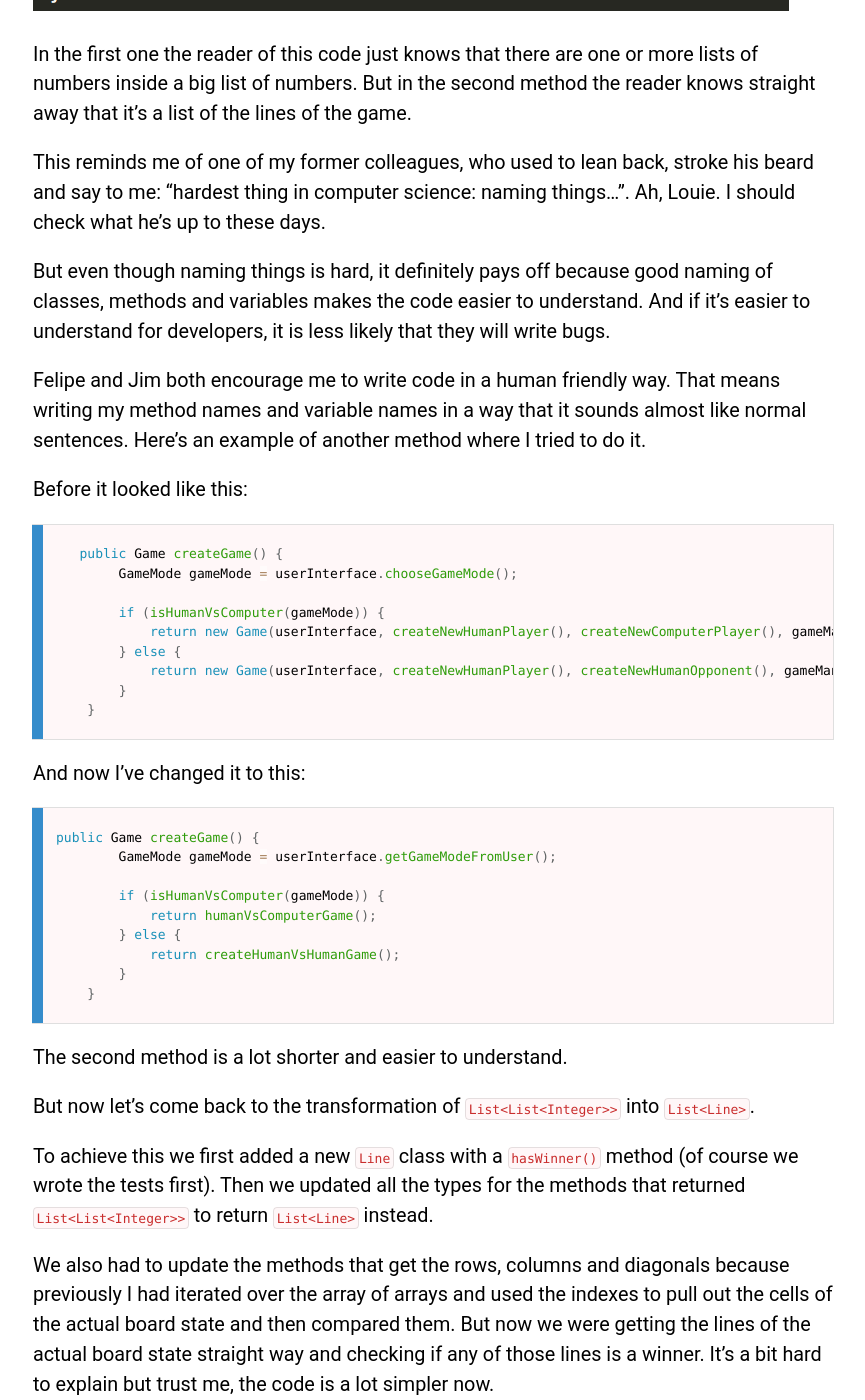
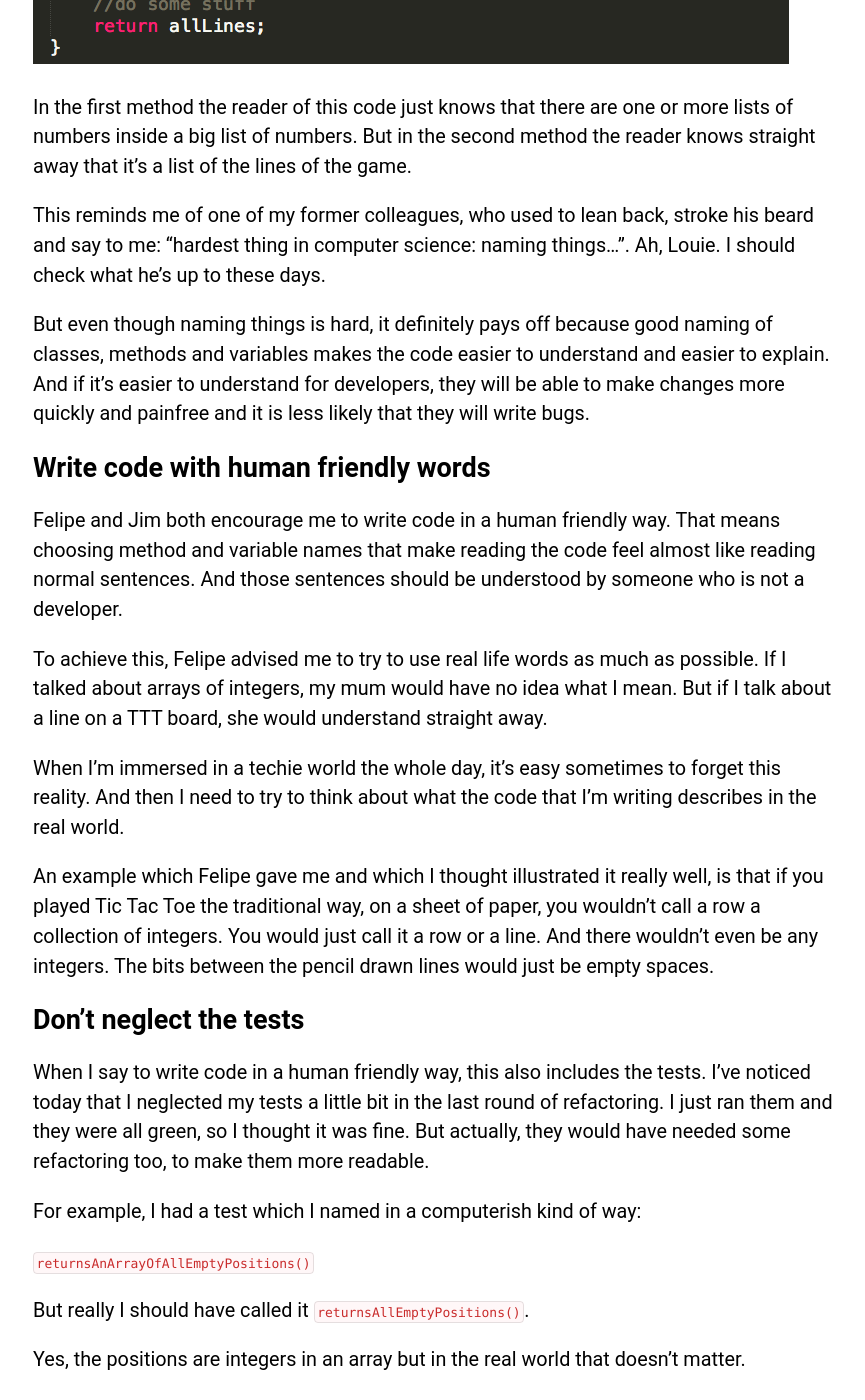
Before and after one commit to RabeaGleissner/RabeaGleissner.github.io, a Jekyll site: the page built from apprenticeship/_posts/2016-01-19-post-36.md, in a window 1280 px wide and 1400 px high, scrolled down 1118 px. Shown: the whole window, without its empty margins (207-1072 px from the left). Built offline with Jekyll 4.4.1, drawn with Linux system fonts in a browser that asks for light colours; comment, search, counter and statistics services are not loaded; some of the changed text lies outside the part shown.

Commit message:
updates to apprenticeship blog post 36

```diff
--- a/apprenticeship/_posts/2016-01-19-post-36.md
+++ b/apprenticeship/_posts/2016-01-19-post-36.md
@@ -1,5 +1,5 @@
 ---
-title: A successful evening
+title: Working late in an effort to humanise my code
 comments: true
 layout: apprenticeship-post
 read-time: 3
@@ -16,22 +16,44 @@ I had written some slightly complicated code to calculate the winning combinatio
 
 I didn’t want to have the hard coded array anymore, so I changed the code.
 
-However, this lead to a few methods returning Lists inside a Lists I already had a hunch that this probably wasn’t the best way of doing it but I didn’t really know how to change it.
+However, this lead to a few methods returning Lists inside a List and I already had a hunch that this probably wasn’t the best way of doing it but I didn’t really know how to change it.
 
-Felipe suggested to use an object for each line instead the List of Integer. That makes the code a lot more readable because it makes it clearer what the list contains.
+Felipe suggested to use an object for each line instead the List of Integer. Ahhh yes, of course! That makes sense because the list of numbers if actually a line!
 
 
 
 ![the code](/../../public/images/line-java-code.png "some Java code")
 
 
-In the first one the reader of this code just knows that there are one or more lists of numbers inside a big list of numbers. But in the second method the reader knows straight away that it's a list of the lines of the game.
+In the first method the reader of this code just knows that there are one or more lists of numbers inside a big list of numbers. But in the second method the reader knows straight away that it's a list of the lines of the game.
 
 This reminds me of one of my former colleagues, who used to lean back, stroke his beard and say to me: "hardest thing in computer science: naming things...". Ah, Louie. I should check what he's up to these days.
 
-But even though naming things is hard, it definitely pays off because good naming of classes, methods and variables makes the code easier to understand. And if it's easier to understand for developers, it is less likely that they will write bugs.
+But even though naming things is hard, it definitely pays off because good naming of classes, methods and variables makes the code easier to understand and easier to explain. And if it's easier to understand for developers, they will be able to make changes more quickly and painfree and it is less likely that they will write bugs.
 
-Felipe and Jim both encourage me to write code in a human friendly way. That means writing my method names and variable names in a way that it sounds almost like normal sentences. Here's an example of another method where I tried to do it.
+##Write code with human friendly words
+
+Felipe and Jim both encourage me to write code in a human friendly way. That means choosing method and variable names that make reading the code feel almost like reading normal sentences. And those sentences should be understood by someone who is not a developer.
+
+To achieve this, Felipe advised me to try to use real life words as much as possible. If I talked about arrays of integers, my mum would have no idea what I mean. But if I talk about a line on a TTT board, she would understand straight away.
+
+When I'm immersed in a techie world the whole day, it's easy sometimes to forget this reality. And then I need to try to think about what the code that I'm writing describes in the real world.
+
+An example which Felipe gave me and which I thought illustrated it really well, is that if you played Tic Tac Toe the traditional way, on a sheet of paper, you wouldn't call a row a collection of integers. You would just call it a row or a line. And there wouldn't even be any integers. The bits between the pencil drawn lines would just be empty spaces.
+
+##Don't neglect the tests
+
+When I say to write code in a human friendly way, this also includes the tests. I've noticed today that I neglected my tests a little bit in the last round of refactoring. I just ran them and they were all green, so I thought it was fine. But actually, they would have needed some refactoring too, to make them more readable.
+
+For example, I had a test which I named in a computerish kind of way:
+
+`returnsAnArrayOfAllEmptyPositions()`
+
+But really I should have called it `returnsAllEmptyPositions()`.
+
+Yes, the positions are integers in an array but in the real world that doesn't matter.
+
+Here's an example of another method that I made easier to reason about by simply wrapping code snippets in methods with clear names:
 
 Before it looked like this:
 
@@ -63,13 +85,17 @@ public Game createGame() {
 
 </code></pre>
 
-The second method is a lot shorter and easier to understand.
+Felipe also told me an interesting approach whereby the method name should be considered the executive summary of what the method does. And the block of code in the method is when the action is carried out.
 
-But now let's come back to the transformation of `List<List<Integer>>` into `List<Line>`.
+I've previously tried to think of method names as an imperative statement. I imagined how one object would tell another to: `makeAMove()` or `announceGameEnd()`. But I guess the executive summary approach works hand in hand with this.
+
+##Back to the original refactoring challenge
+
+But now let's come back to the transformation of `List<List<Integer>>` into `List<Line>` that we were working on last night.
 
 To achieve this we first added a new `Line` class with a `hasWinner()` method (of course we wrote the tests first). Then we updated all the types for the methods that returned `List<List<Integer>>` to return `List<Line>` instead.
 
-We also had to update the methods that get the rows, columns and diagonals because previously I had iterated over the array of arrays and used the indexes to pull out the cells of the actual board state and then compared them. But now we were getting the lines of the actual board state straight way and checking if any of those lines is a winner. It’s a bit hard to explain but trust me, the code is a lot simpler now.
+We also had to update the methods that get the rows, columns and diagonals because previously I had iterated over the array of arrays and used the indexes to pull out the cells of the actual board state and then compared them. But now we were getting the lines of the actual board state straight way and checking if any of those lines is a winner.
 
 I think that was the time when Felipe initiated a bet with me. He was confident that all tests would be green. I wasn’t. Even in my short career as a developer, I know that things are never that easy and never *just work*. Yep, and that won me a beer because of course the tests didn’t all pass.
 
```
